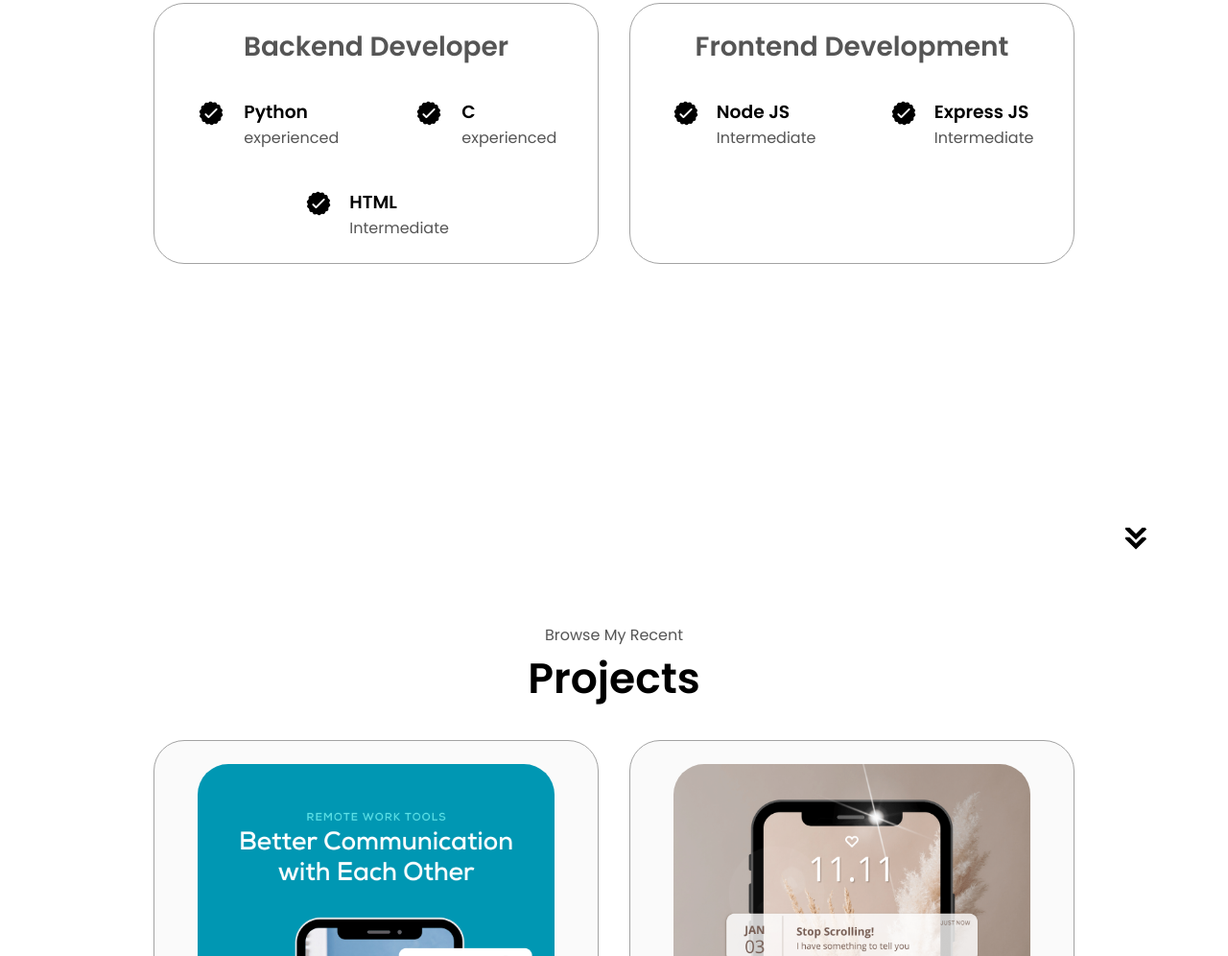
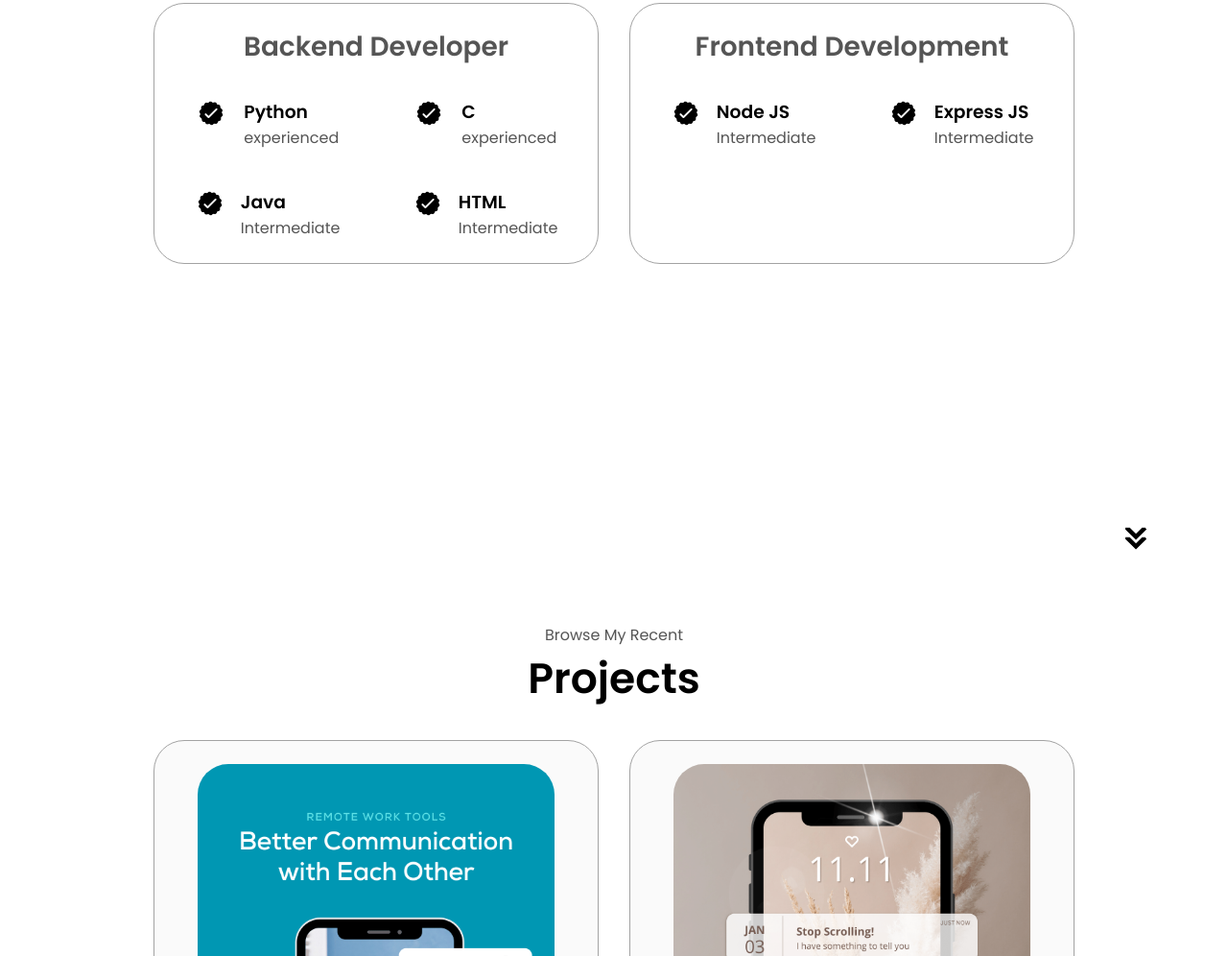
Before and after one commit to jauhar-nr/portofolio_personal, a plain HTML site: page index.html in a window 1280 px wide. Shown: the part 1815-2811 px from the top of the page at 96% size. Drawn offline with Linux system fonts and the light colour scheme.

Commit message:
Update index.html

```diff
--- a/index.html
+++ b/index.html
@@ -142,6 +142,17 @@
                 <div>
                   <h3>C</h3>
                   <p>experienced</p>
+                </div>
+              </article>
+              <article>
+                <img
+                  src="./assets/checkmark.png"
+                  alt="Experience icon"
+                  class="icon"
+                />
+                <div>
+                  <h3>Java</h3>
+                  <p>Intermediate</p>
                 </div>
               </article>
               <article>
```
